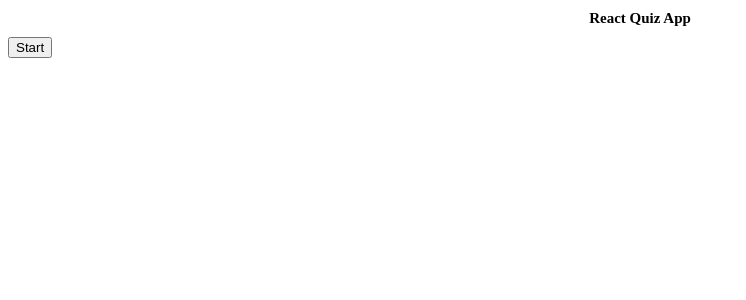
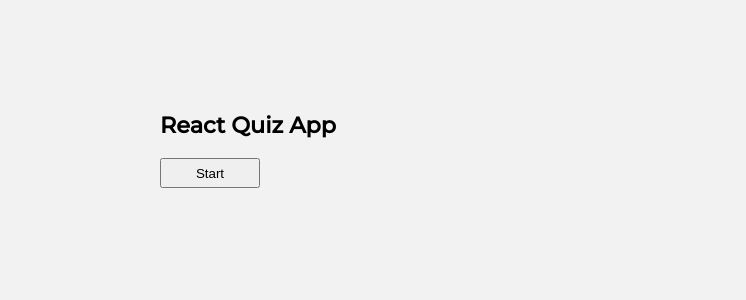
Before and after one commit to yigitcandonmez/quiz-time, a React (Create React App) app: page / in a window 1280 px wide. Shown: the top 300 px of the page, without its empty margins (0-746 px from the left). Built offline with nearby package versions, Linux system fonts and the light colour scheme.

Commit message:
some component styles change and rename .module files

```diff
--- /dev/null
+++ b/src/App.scss
@@ -0,0 +1,86 @@
+@import url("https://fonts.googleapis.com/css2?family=Montserrat:ital,wght@0,100;0,200;0,300;0,400;0,500;1,100;1,200;1,300;1,400;1,500&display=swap");
+@import url("https://fonts.googleapis.com/css2?family=Roboto+Serif:wght@500&display=swap");
+
+* {
+  margin: 0;
+  padding: 0;
+  box-sizing: border-box;
+}
+
+body,
+html,
+#root {
+  width: 100vw;
+  height: 100vh;
+  background-color: #f2f2f2;
+  font-family: "Montserrat", sans-serif;
+}
+
+.App {
+  width: 100%;
+  height: 100%;
+  position: relative;
+  display: flex;
+  justify-content: center;
+  align-items: center;
+  flex-direction: column;
+}
+
+.container {
+  max-width: 960px;
+  margin: 0 auto;
+}
+
+.question {
+  width: 100%;
+  height: 600px;
+
+  > * {
+    padding: 0.5em 0;
+  }
+
+  .question__card {
+    > * {
+      padding: 0.5em 0;
+    }
+  }
+
+  .question__title {
+    font-weight: 600;
+    display: flex;
+    flex-wrap: wrap;
+    border-bottom: 1px solid black;
+  }
+
+  .question__info {
+    display: flex;
+
+    .score {
+      padding-left: 0.6em;
+    }
+  }
+
+  .question__answers {
+    width: 650px;
+  }
+
+  .question__btn {
+    width: 150px;
+    height: 40px;
+    margin: 0.4em 0;
+
+    > span {
+      font-family: "Roboto Serif", sans-serif;
+    }
+  }
+}
+
+.next__btn {
+  width: 100px;
+  height: 30px;
+}
+
+.start__btn {
+  width: 100px;
+  height: 30px;
+}
--- a/src/App.tsx
+++ b/src/App.tsx
@@ -1,6 +1,7 @@
 import React, { useState } from "react";
 import { QuestionCard } from "./components";
 import { fetchQuizQuestions, Difficulty, QuestionState } from "./API";
+import "./App.scss";
 
 export type AnswerObject = {
   question: string;
@@ -58,18 +59,22 @@ const App = () => {
   };
 
   return (
-    <div className="App">
-      <h1 style={{ textAlign: "center", fontSize: "15px" }}>React Quiz App</h1>
-      {gameOver || userAnswers.length === TOTAL_QUESTIONS ? (
-        <button className="start" onClick={startTrivia}>
+    <div className="App container">
+      <div className="question">
+        <h1 style={{ fontSize: "1.4em" }}>React Quiz App</h1>
+        <div className="game__start">
+          {gameOver ? (
+            <button className="start__btn" onClick={startTrivia}>
               Start
             </button>
           ) : null}
-      {!gameOver ? (
-        <p className="score" style={{ textAlign: "center" }}>
-          Score: {score}
-        </p>
+          {userAnswers.length === TOTAL_QUESTIONS ? (
+            <button className="start__btn" onClick={startTrivia}>
+              Restart
+            </button>
           ) : null}
+        </div>
+
         {loading ? <p>Loading questions...</p> : null}
         {!loading && !gameOver && (
           <QuestionCard
@@ -79,16 +84,23 @@ const App = () => {
             answers={questions[number].answers}
             userAnswer={userAnswers ? userAnswers[number] : undefined}
             callback={checkAnswer}
-        />
+          >
+            {!gameOver ? (
+              <p className="score" style={{ textAlign: "center" }}>
+                <span style={{ fontWeight: "bold" }}>Score:</span> {score}
+              </p>
+            ) : null}
+          </QuestionCard>
         )}
         {!gameOver &&
         !loading &&
         userAnswers.length === number + 1 &&
         number !== TOTAL_QUESTIONS - 1 ? (
-        <button className="next" onClick={nextQuestion}>
+          <button className="next__btn" onClick={nextQuestion}>
             Next
           </button>
         ) : null}
+      </div>
     </div>
   );
 };
--- /dev/null
+++ b/src/components/QuestionCard.scss
@@ -0,0 +1 @@
+//non-execute-yet
--- a/src/components/QuestionCard.tsx
+++ b/src/components/QuestionCard.tsx
@@ -1,6 +1,6 @@
 import React from "react";
 import type { Props } from ".";
-import "./QuestionCard.module.scss";
+import "./QuestionCard.scss";
 
 const QuestionCard: React.FC<Props> = ({
   question,
@@ -9,26 +9,78 @@ const QuestionCard: React.FC<Props> = ({
   userAnswer,
   questionNumber,
   totalQuestions,
-}) => (
-  <div style={{ textAlign: "center" }}>
+  children,
+}) => {
+  return (
+    <div className="question__card">
+      <div className="question__info">
         <p className="number">
-      Question:{questionNumber} / {totalQuestions}
+          <span style={{ fontWeight: "bold" }}>Question:</span> {questionNumber}{" "}
+          / {totalQuestions}
         </p>
+        <p className="score">{children}</p>
+      </div>
+      <div className="question__title">
         <p dangerouslySetInnerHTML={{ __html: question }} />
-    <div style={{ display: "flex", justifyContent: "center" }}>
-      {answers.map((answer) => (
-        <div key={answer} style={{ padding: "0 0.3em" }}>
+      </div>
+      <div
+        style={{
+          display: "flex",
+          justifyContent: "space-between",
+        }}
+        className="question__answers"
+      >
+        {answers.map((answer) => {
+          if (answer === userAnswer?.correctAnswer) {
+            return (
+              <div key={answer} className="question__answer">
                 <button
                   disabled={userAnswer ? true : false}
                   value={answer}
                   onClick={callback}
+                  className="question__btn"
+                  style={{ border: "1px solid green" }}
                 >
                   <span dangerouslySetInnerHTML={{ __html: answer }} />
                 </button>
               </div>
-      ))}
+            );
+          } else if (
+            answer !== userAnswer?.correctAnswer &&
+            userAnswer?.correctAnswer !== undefined
+          ) {
+            return (
+              <div key={answer} className="question__answer">
+                <button
+                  disabled={userAnswer ? true : false}
+                  value={answer}
+                  onClick={callback}
+                  className="question__btn"
+                  style={{ border: "1px solid red" }}
+                >
+                  <span dangerouslySetInnerHTML={{ __html: answer }} />
+                </button>
+              </div>
+            );
+          } else {
+            return (
+              <div key={answer} className="question__answer">
+                <button
+                  disabled={userAnswer ? true : false}
+                  value={answer}
+                  onClick={callback}
+                  className="question__btn"
+                  style={{ border: "1px solid black" }}
+                >
+                  <span dangerouslySetInnerHTML={{ __html: answer }} />
+                </button>
+              </div>
+            );
+          }
+        })}
       </div>
     </div>
   );
+};
 
 export { QuestionCard };
```
Also changed, not shown: src/components/QuestionCard.module.scss (deleted). Lines whose indentation alone changed are shown as unchanged.
